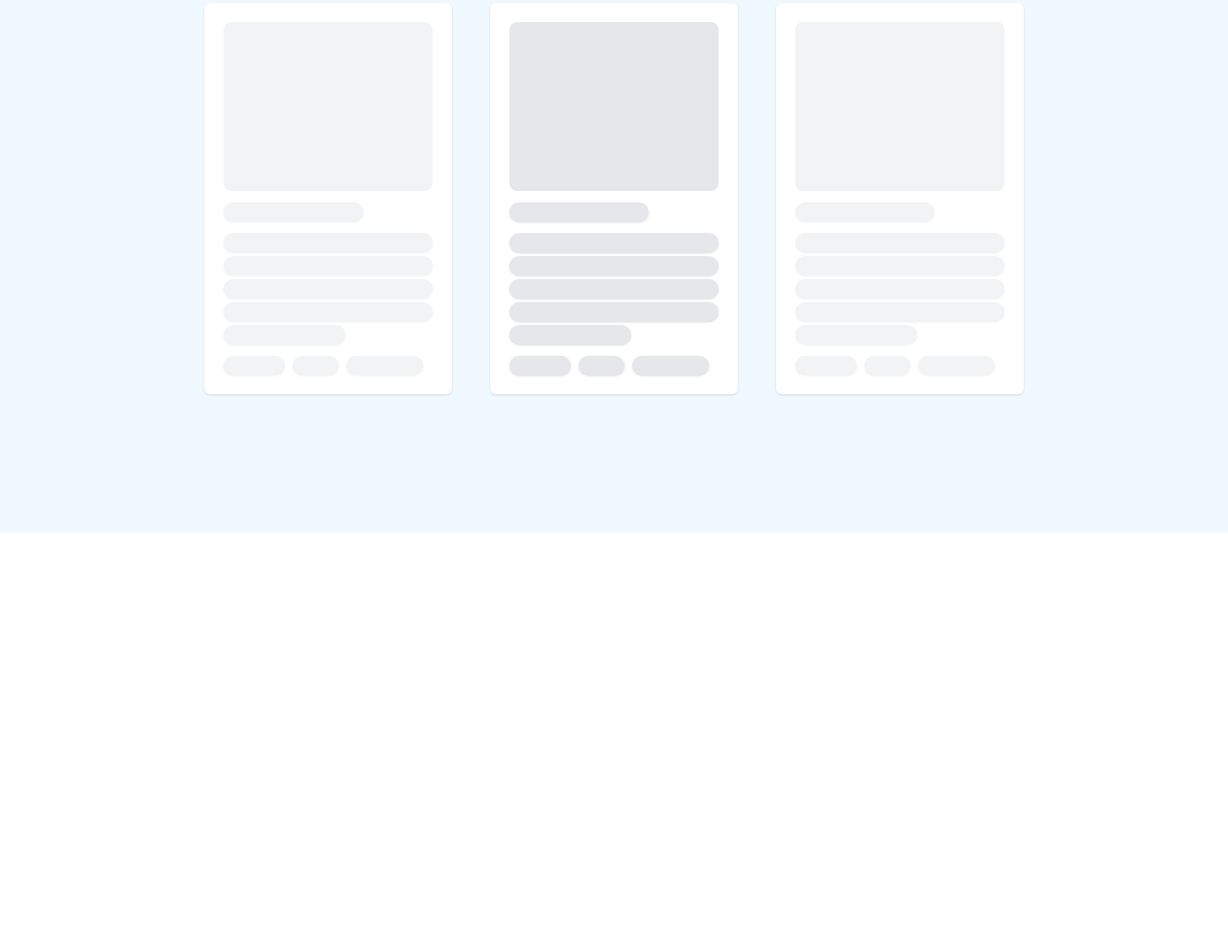
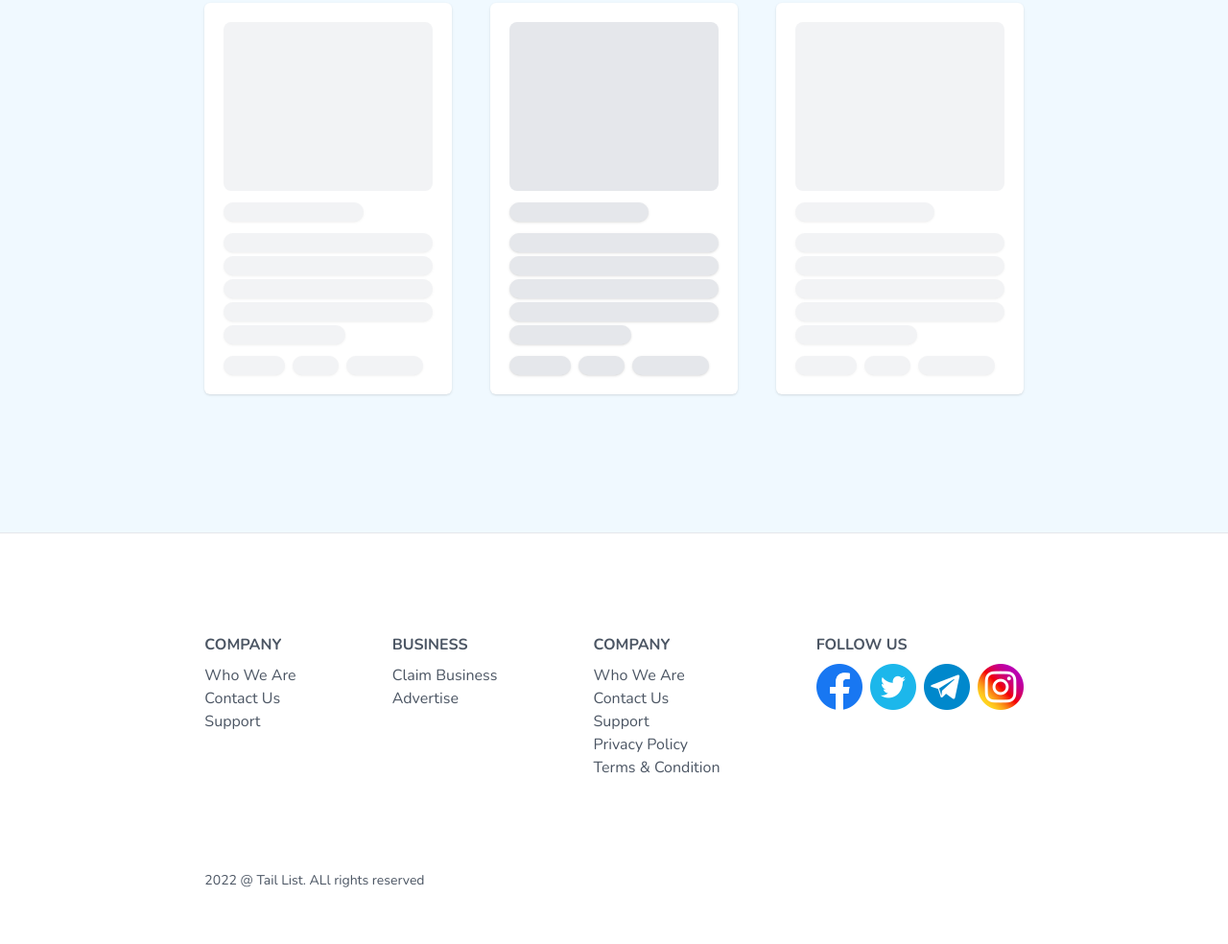
Before and after one commit to YeenYan/Business_and_Directory_Listing, a website: page index.html in a window 1280 px wide. Shown: the part 8683-9667 px from the top of the page at 96% size. Before the commit the page ends 9238 px from the top, so only its background shows below. Drawn offline with nearby package versions, Linux system fonts and the light colour scheme.

Commit message:
add footer section

```diff
--- a/index.html
+++ b/index.html
@@ -963,5 +963,58 @@
       </div>
     </div>
   </section>
+
+  <!-- Footer Section -->
+  <footer class="bg-white py-14 border-t">
+    <div class="w-8/12 mx-auto">
+      <div class="flex justify-between py-12">
+        <div>
+          <p class="uppercase font-bold mb-2 text-gray-600">Company</p>
+          <ul>
+            <li class="text-gray-600">Who We Are</li>
+            <li class="text-gray-600">Contact Us</li>
+            <li class="text-gray-600">Support</li>
+          </ul>
+        </div>
+        <div>
+          <p class="uppercase font-bold mb-2 text-gray-600">Business</p>
+          <ul>
+            <li class="text-gray-600">Claim Business</li>
+            <li class="text-gray-600">Advertise</li>
+          </ul>
+        </div>
+        <div>
+          <p class="uppercase font-bold mb-2 text-gray-600">Company</p>
+          <ul>
+            <li class="text-gray-600">Who We Are</li>
+            <li class="text-gray-600">Contact Us</li>
+            <li class="text-gray-600">Support</li>
+            <li class="text-gray-600">Privacy Policy</li>
+            <li class="text-gray-600">Terms & Condition</li>
+          </ul>
+        </div>
+        <div>
+          <p class="uppercase font-bold mb-2 text-gray-600">Follow us</p>
+          <div class="flex gap-2">
+            <a href="">
+              <img src="./src/assets/images/icons/fb.png" alt="">
+            </a>
+            <a href="">
+              <img src="./src/assets/images/icons/tr.png" alt="">
+            </a>
+            <a href="">
+              <img src="./src/assets/images/icons/tg.png" alt="">
+            </a>
+            <a href="">
+              <img src="./src/assets/images/icons/ig.png" alt="">
+            </a>
+          </div>
+        </div>
+      </div>
+      <div class="pt-12">
+        <p class="text-gray-600 text-sm">2022 @ Tail List. ALl rights reserved</p>
+      </div>
+    </div>
+  </footer>
 </body>
 </html>
```
Also changed, not shown: dist/css/output.css.
